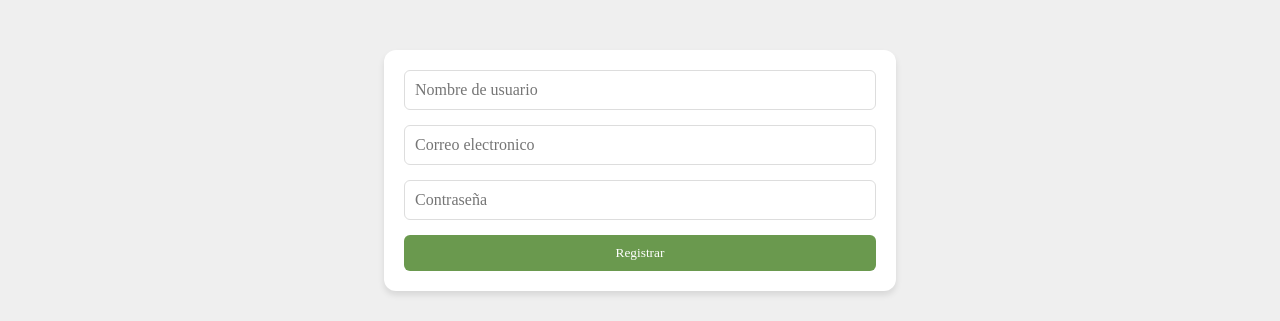
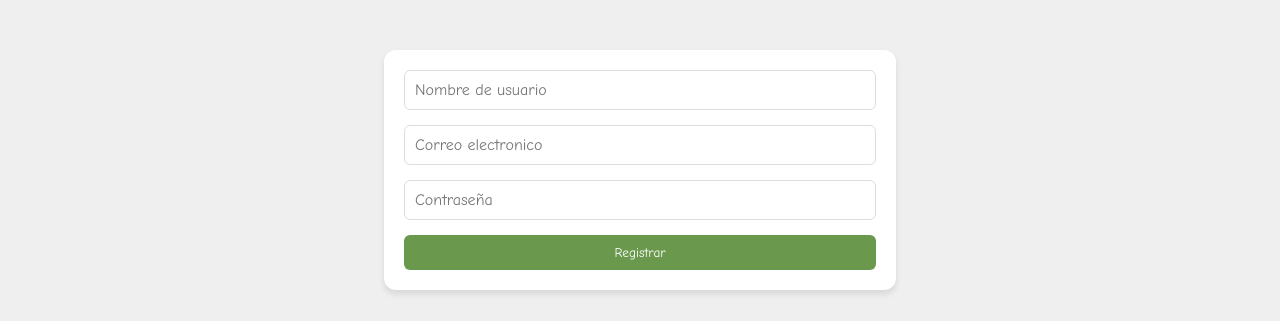
Before and after one commit to carlosdev97/christmas-recipes, a React (Vite) app in the folder fe/: page /register in a window 1280 px wide. Shown: the part 256-577 px from the top of the page. Built offline with nearby package versions, Linux system fonts and the light colour scheme; no server answers.

Commit message:
change the font family

```diff
--- a/fe/src/styles/FormStyles.css
+++ b/fe/src/styles/FormStyles.css
@@ -24,7 +24,7 @@
   padding: 10px;
   border: 1px solid #ddd;
   border-radius: 6px;
-  font-family: "Lobster", cursive;
+  font-family: "Comic Neue", serif;
   font-size: 1rem;
 }
 
@@ -35,7 +35,7 @@
 }
 
 .form__button {
-  font-family: "Lobster", cursive;
+  font-family: "Comic Neue", serif;
   background-color: #6a994e;
   color: #fff;
   border: none;
```
